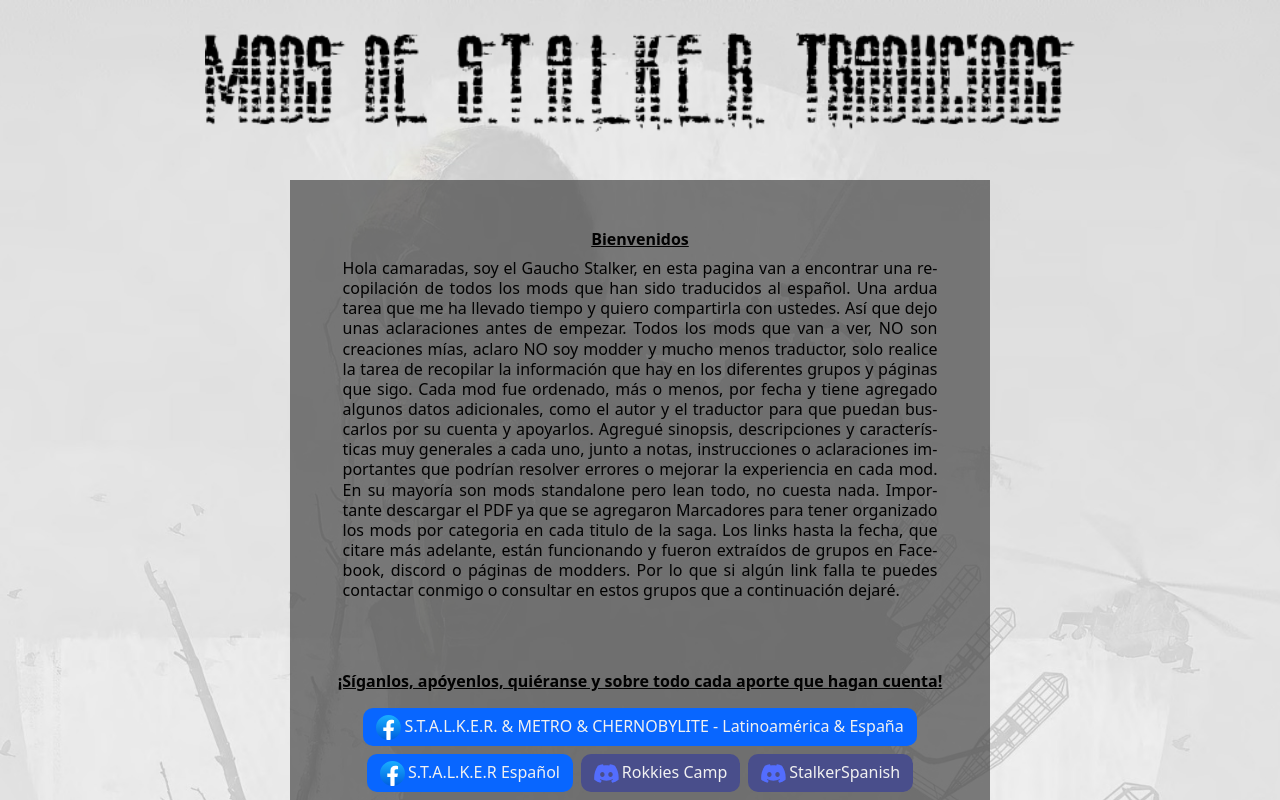
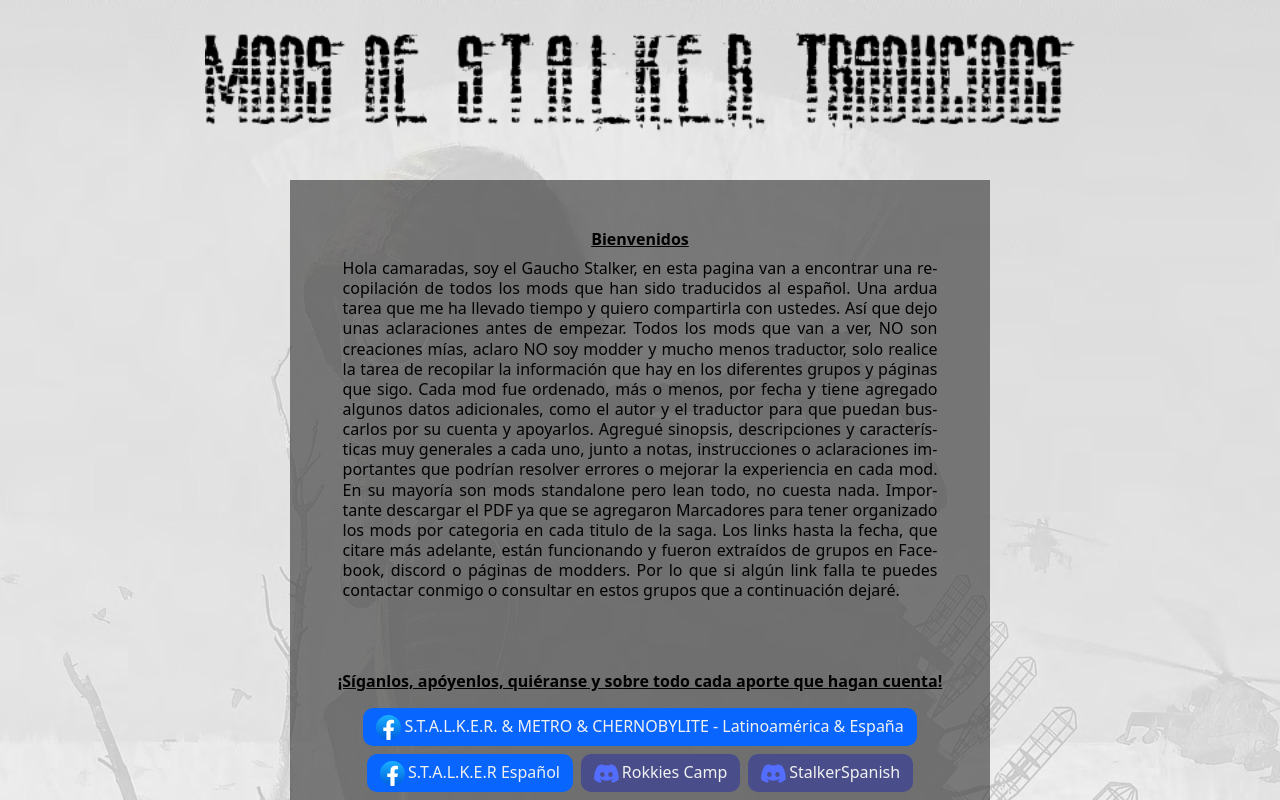
Before and after one commit to SK-ClaudioBustos/stalker-spanish-modswebsite, a React (Vite) app: page / in a window 1280 px wide. Shown: the top 800 px of the page. Built offline with nearby package versions, Linux system fonts and the light colour scheme.

Commit message:
style: add css file with global classes

```diff
--- a/src/section/PresentacionSection/PresentacionSection.css
+++ b/src/section/PresentacionSection/PresentacionSection.css
@@ -19,10 +19,7 @@
     }
 
     .title-container {
-        margin-top: 2rem;
         height: 100px;
-        display: flex;
-        justify-content: center;
     }
 
     .primary-content {
--- /dev/null
+++ b/src/styles/global-class.css
@@ -0,0 +1,5 @@
+.title-container {
+    margin-top: 2rem;
+    display: flex;
+    justify-content: center;
+}
--- a/src/styles/main.css
+++ b/src/styles/main.css
@@ -1,16 +1,28 @@
 @import "./reset.css";
+@import "./global-class.css";
 
 :root {
     --dark-gray: #464646;
     --light-gray: #aaaaaa;
 }
 
+::selection {
+    background-color: var(--light-gray);
+    color: white;
+}
+
+::-moz-selection {
+    background-color: var(--light-gray);
+    color: white;
+}
+
 body {
     font-family: system-ui, 'Open Sans', sans-serif;
     color: #020202;
     scroll-behavior: smooth;
+
     background-image: url('/src/assets/backgrounds/background_0.jpg');
     background-position: top;
     background-repeat: no-repeat;
-    background-size: cover;
+    background-attachment: fixed;
 }
```
